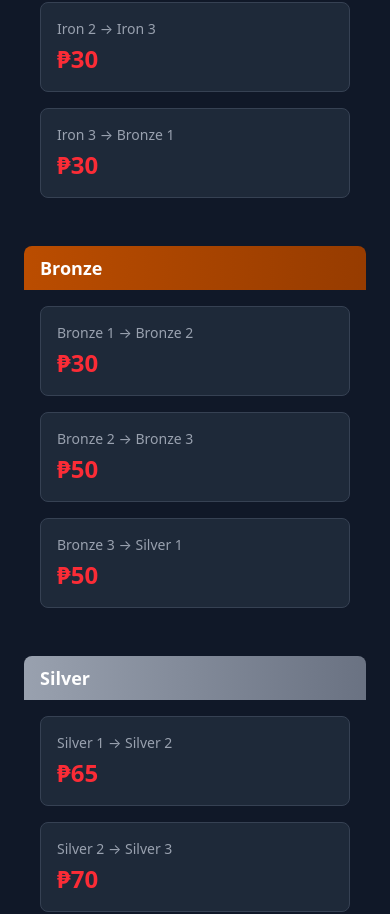
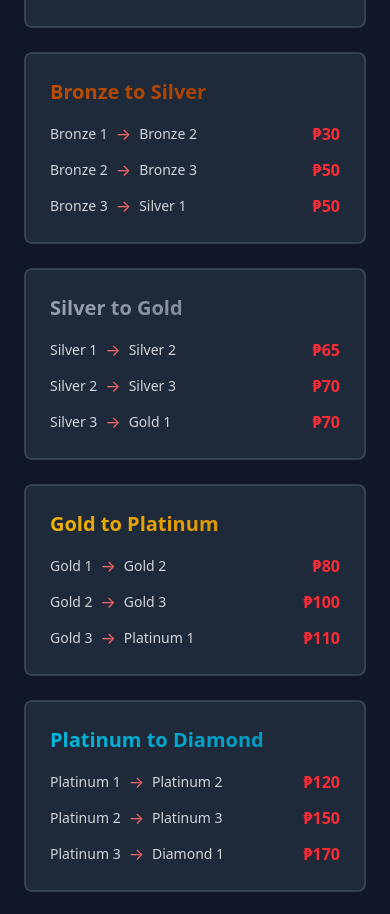
Before and after one commit to MCR-165/xe-boosting, a Next.js app: page / in a window 390 px wide. Shown: the part 2545-3459 px from the top of the page. Built offline with nearby package versions, Linux system fonts and the light colour scheme.

Commit message:
pricing responsive grid

```diff
--- a/components/Pricing.tsx
+++ b/components/Pricing.tsx
@@ -1,11 +1,11 @@
-import TierGroup from './pricing/TierGroup';
+import PriceCard from './pricing/PriceCard';
 import BoostCalculator from './pricing/BoostCalculator';
-import { tierGroups } from './pricing/rankData';
+import { priceCardData } from './pricing/rankData';
 
 export default function Pricing() {
   return (
     <section id="pricing" className="bg-gray-900 p-8 md:p-20 text-white">
-      <div className="max-w-6xl mx-auto">
+      <div className="max-w-7xl mx-auto">
         <h2 className="text-4xl font-bold text-center mb-4">Pricing</h2>
         <p className="text-center text-gray-400 mb-12">
           Choose your rank boost package below. Prices are per division climb.
@@ -19,9 +19,17 @@ export default function Pricing() {
         {/* Pricing Grid */}
         <div>
           <h3 className="text-3xl font-bold text-center mb-8">Price List</h3>
-          {tierGroups.map((group) => (
-            <TierGroup key={group.tier} tier={group.tier} cards={group.cards} />
-          ))}
+          <div className="grid grid-cols-1 md:grid-cols-2 lg:grid-cols-3 gap-6">
+            {priceCardData.map((card) => (
+              <PriceCard
+                key={card.tier}
+                tier={card.tier}
+                tierColor={card.tierColor}
+                nextTier={card.nextTier}
+                boosts={card.boosts}
+              />
+            ))}
+          </div>
         </div>
 
         {/* Add-ons Info */}
--- a/components/pricing/PriceCard.tsx
+++ b/components/pricing/PriceCard.tsx
@@ -1,17 +1,36 @@
-interface PriceCardProps {
+interface RankBoost {
   fromRank: string;
   toRank: string;
   price: number | null;
 }
 
-export default function PriceCard({ fromRank, toRank, price }: PriceCardProps) {
+interface PriceCardProps {
+  tier: string;
+  tierColor: string;
+  nextTier: string;
+  boosts: RankBoost[];
+}
+
+export default function PriceCard({ tier, tierColor, nextTier, boosts }: PriceCardProps) {
   return (
-    <div className="bg-gray-800 p-4 rounded-lg border border-gray-700 hover:border-red-500 transition-colors">
-      <div className="text-sm text-gray-400 mb-1">
-        {fromRank} → {toRank}
-      </div>
-      <div className="text-2xl font-bold text-red-500">
-        {price !== null ? `₱${price}` : 'NEGOTIABLE'}
+    <div className="bg-gray-800 p-6 rounded-lg border-2 border-gray-700 hover:border-red-500 transition-colors">
+      <h3 className={`text-xl font-bold mb-4 bg-linear-to-r ${tierColor} bg-clip-text text-transparent`}>
+        {tier} to {nextTier}
+      </h3>
+
+      <div className="space-y-3">
+        {boosts.map((boost, index) => (
+          <div key={index} className="flex items-center justify-between">
+            <div className="flex items-center gap-2">
+              <span className="text-gray-300 text-sm">{boost.fromRank}</span>
+              <span className="text-red-400">→</span>
+              <span className="text-gray-300 text-sm">{boost.toRank}</span>
+            </div>
+            <span className="text-red-500 font-bold">
+              {boost.price !== null ? `₱${boost.price}` : 'NEGOTIABLE'}
+            </span>
+          </div>
+        ))}
       </div>
     </div>
   );
--- a/components/pricing/TierGroup.tsx
+++ b/components/pricing/TierGroup.tsx
@@ -11,16 +11,7 @@ interface TierGroupProps {
 }
 
 export default function TierGroup({ tier, cards }: TierGroupProps) {
-  return (
-    <div className="mb-8">
-      <div className={`bg-linear-to-r ${tierColors[tier as keyof typeof tierColors]} text-white px-4 py-2 rounded-t-lg font-bold text-lg`}>
-        {tier}
-      </div>
-      <div className="grid grid-cols-1 md:grid-cols-3 gap-4 p-4 bg-gray-850 rounded-b-lg">
-        {cards.map((card, index) => (
-          <PriceCard key={index} {...card} />
-        ))}
-      </div>
-    </div>
-  );
+  // This component is no longer needed with the new design
+  // Keeping it for backwards compatibility but not used
+  return null;
 }
--- a/components/pricing/rankData.ts
+++ b/components/pricing/rankData.ts
@@ -46,19 +46,12 @@ export const tierColors = {
   Radiant: 'from-yellow-300 to-yellow-400'
 };
 
-export interface TierGroupData {
-  tier: string;
-  cards: Array<{
-    fromRank: string;
-    toRank: string;
-    price: number | null;
-  }>;
-}
-
-export const tierGroups: TierGroupData[] = [
+export const priceCardData = [
   {
     tier: 'Iron',
-    cards: [
+    nextTier: 'Bronze',
+    tierColor: 'from-gray-600 to-gray-700',
+    boosts: [
       { fromRank: 'Iron 1', toRank: 'Iron 2', price: 30 },
       { fromRank: 'Iron 2', toRank: 'Iron 3', price: 30 },
       { fromRank: 'Iron 3', toRank: 'Bronze 1', price: 30 }
@@ -66,7 +59,9 @@ export const tierGroups: TierGroupData[] = [
   },
   {
     tier: 'Bronze',
-    cards: [
+    nextTier: 'Silver',
+    tierColor: 'from-amber-700 to-amber-800',
+    boosts: [
       { fromRank: 'Bronze 1', toRank: 'Bronze 2', price: 30 },
       { fromRank: 'Bronze 2', toRank: 'Bronze 3', price: 50 },
       { fromRank: 'Bronze 3', toRank: 'Silver 1', price: 50 }
@@ -74,7 +69,9 @@ export const tierGroups: TierGroupData[] = [
   },
   {
     tier: 'Silver',
-    cards: [
+    nextTier: 'Gold',
+    tierColor: 'from-gray-400 to-gray-500',
+    boosts: [
       { fromRank: 'Silver 1', toRank: 'Silver 2', price: 65 },
       { fromRank: 'Silver 2', toRank: 'Silver 3', price: 70 },
       { fromRank: 'Silver 3', toRank: 'Gold 1', price: 70 }
@@ -82,7 +79,9 @@ export const tierGroups: TierGroupData[] = [
   },
   {
     tier: 'Gold',
-    cards: [
+    nextTier: 'Platinum',
+    tierColor: 'from-yellow-500 to-yellow-600',
+    boosts: [
       { fromRank: 'Gold 1', toRank: 'Gold 2', price: 80 },
       { fromRank: 'Gold 2', toRank: 'Gold 3', price: 100 },
       { fromRank: 'Gold 3', toRank: 'Platinum 1', price: 110 }
@@ -90,7 +89,9 @@ export const tierGroups: TierGroupData[] = [
   },
   {
     tier: 'Platinum',
-    cards: [
+    nextTier: 'Diamond',
+    tierColor: 'from-cyan-500 to-cyan-600',
+    boosts: [
       { fromRank: 'Platinum 1', toRank: 'Platinum 2', price: 120 },
       { fromRank: 'Platinum 2', toRank: 'Platinum 3', price: 150 },
       { fromRank: 'Platinum 3', toRank: 'Diamond 1', price: 170 }
@@ -98,7 +99,9 @@ export const tierGroups: TierGroupData[] = [
   },
   {
     tier: 'Diamond',
-    cards: [
+    nextTier: 'Ascendant',
+    tierColor: 'from-purple-500 to-purple-600',
+    boosts: [
       { fromRank: 'Diamond 1', toRank: 'Diamond 2', price: 190 },
       { fromRank: 'Diamond 2', toRank: 'Diamond 3', price: 240 },
       { fromRank: 'Diamond 3', toRank: 'Ascendant 1', price: 280 }
@@ -106,7 +109,9 @@ export const tierGroups: TierGroupData[] = [
   },
   {
     tier: 'Ascendant',
-    cards: [
+    nextTier: 'Immortal',
+    tierColor: 'from-green-500 to-green-600',
+    boosts: [
       { fromRank: 'Ascendant 1', toRank: 'Ascendant 2', price: 330 },
       { fromRank: 'Ascendant 2', toRank: 'Ascendant 3', price: 350 },
       { fromRank: 'Ascendant 3', toRank: 'Immortal 1', price: 450 }
@@ -114,7 +119,9 @@ export const tierGroups: TierGroupData[] = [
   },
   {
     tier: 'Immortal',
-    cards: [
+    nextTier: 'Radiant',
+    tierColor: 'from-red-600 to-red-700',
+    boosts: [
       { fromRank: 'Immortal 1', toRank: 'Immortal 2', price: 600 },
       { fromRank: 'Immortal 2', toRank: 'Immortal 3', price: 750 },
       { fromRank: 'Immortal 3', toRank: 'Radiant', price: 1100 }
@@ -122,7 +129,9 @@ export const tierGroups: TierGroupData[] = [
   },
   {
     tier: 'Radiant',
-    cards: [
+    nextTier: 'Higher MMR',
+    tierColor: 'from-yellow-300 to-yellow-400',
+    boosts: [
       { fromRank: 'Radiant', toRank: 'Higher MMR', price: null }
     ]
   }
```
